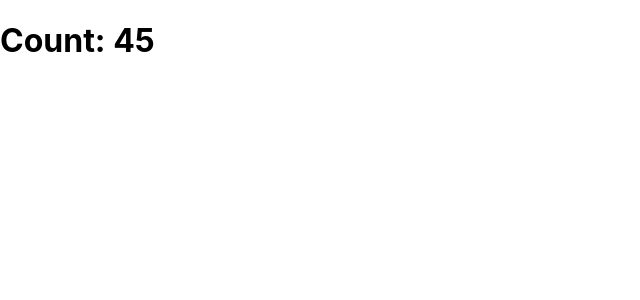
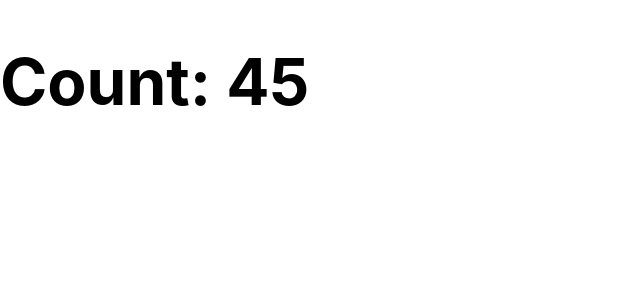
Before and after one commit to Gabriel1470/React-esercizi, a React (Create React App) app: page / in a window 1280 px wide. Shown: the top 300 px of the page, without its empty margins (0-640 px from the left). Built offline with nearby package versions, Linux system fonts and the light colour scheme.

Commit message:
esercizio state 04

```diff
--- a/src/App.js
+++ b/src/App.js
@@ -1,9 +1,10 @@
-import { Counter } from "./components/Counter";
+
+import { CounterDisplay } from "./components/CounterDisplay";
 
 function App() {
   return (
     <div>
-    <Counter initValue={0} increment={3} interval={500} />
+    <CounterDisplay initValue={0} increment={3} interval={500} />
     </div>
   );
 }
--- /dev/null
+++ b/src/components/CounterDisplay.jsx
@@ -0,0 +1,10 @@
+import { Counter } from "./Counter";
+
+export class CounterDisplay extends Counter{
+
+  render(){
+    return(
+     <h1><Counter initValue={0} increment={3} interval={500}/></h1>
+    )
+  }
+}
```
